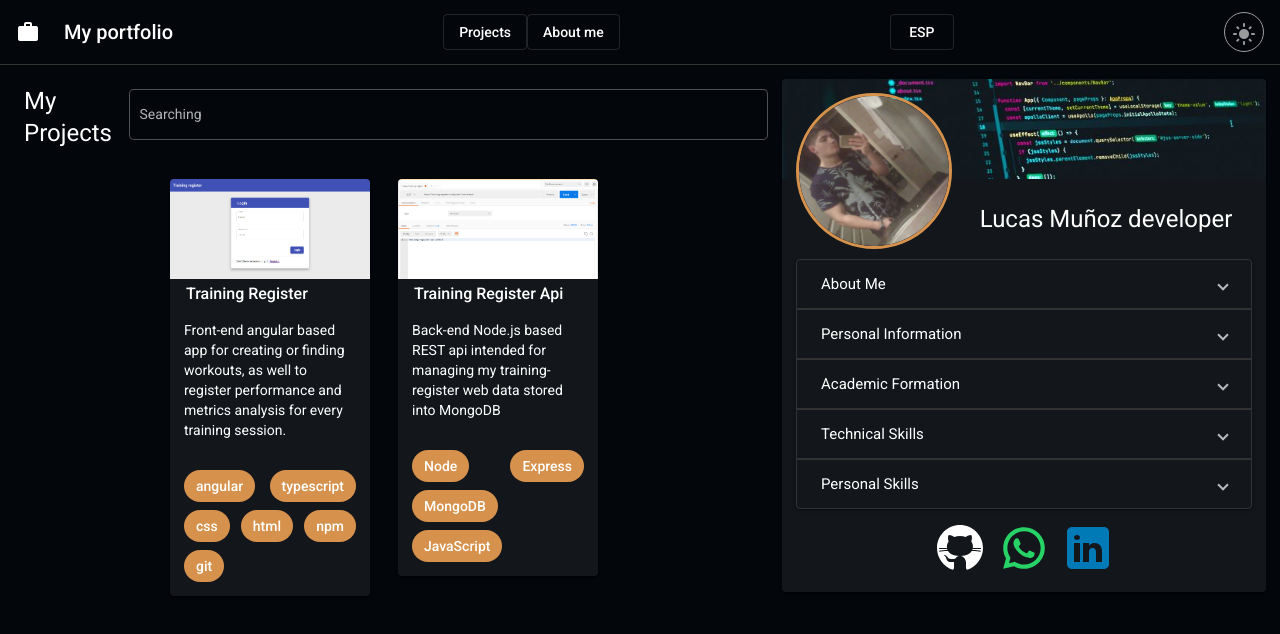
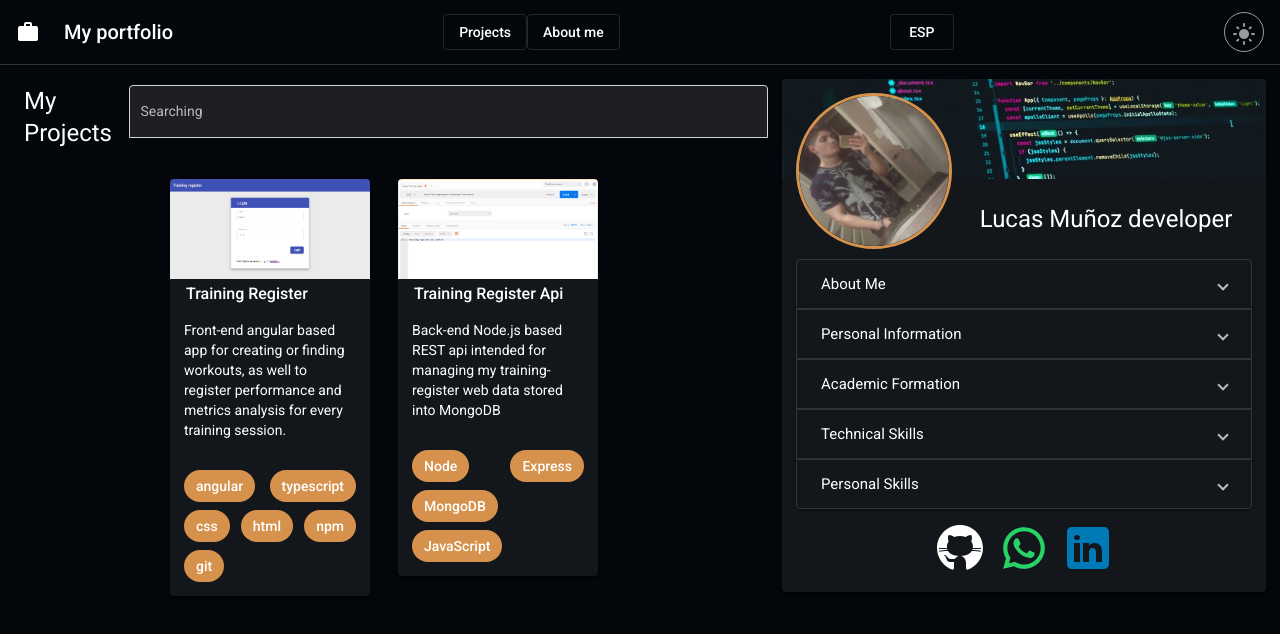
Before and after one commit to LucasNahuel/angular-portfolio, an Angular app in the folder angular-portfolio/: page / in a window 1280 px wide. Shown: the top 634 px of the page. Built offline with nearby package versions, Linux system fonts and the light colour scheme.

Commit message:
fixed search bar display

```diff
--- a/angular-portfolio/src/app/projects/projects.component.html
+++ b/angular-portfolio/src/app/projects/projects.component.html
@@ -4,7 +4,7 @@
     <h1 style="margin-left: 1em;">My Projects</h1>
 
     <form [formGroup]="form" style="width: 100%;" >
-      <mat-form-field style="margin: 0; width: 100%;" appearance="outline" >
+      <mat-form-field style="margin: 0; width: 100%;" appearance="fill" >
           <mat-label [ngClass]="{'light' : getTheme() == 'light'}">Searching</mat-label>
           <mat-chip-list id="searchChipList" style="padding: 0; justify-content: flex-start;" #chipList aria-label="search">
             <mat-chip *ngFor="let tag of searchTags" (removed)="remove(tag)"  #tag>
--- a/angular-portfolio/src/styles.css
+++ b/angular-portfolio/src/styles.css
@@ -340,3 +340,30 @@ mat-chip-list{
   mat-chip-list#searchChipList .mat-chip-list-wrapper{
     justify-content: flex-start;
   }
+
+  .mat-form-field-appearance-outline .mat-form-field-outline-thick{
+
+    opacity: 100%;
+  }
+
+  .mat-form-field-flex{
+    border-color: lightgrey;
+    border-radius: 4px;
+    border-style: solid;
+    border-width: 1px;
+    z-index: 2000;
+  }
+
+
+  .mat-form-field-underline{
+    display: none;
+  }
+
+
+  .mat-form-field.mat-focused .mat-form-field-ripple{
+    background-color: #d6924c;
+  }
+
+  .mat-form-field-appearance-fill .mat-form-field-flex{
+    border-radius: 4px 4px 4px 4px;
+  }
```
